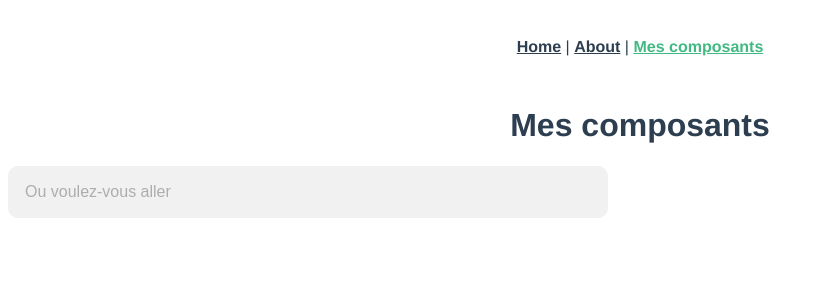
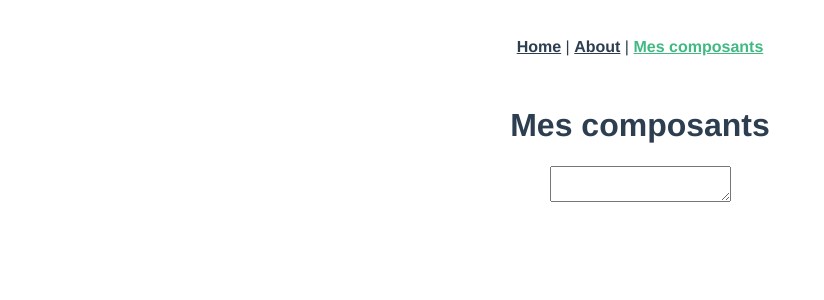
Before and after one commit to MaximHivin/Apotheose-Ojapon, a Vue app: page /composant in a window 1280 px wide. Shown: the top 300 px of the page, without its empty margins (0-824 px from the left). Built offline with nearby package versions, Linux system fonts and the light colour scheme.

Commit message:
Changement de classe container_seachbar

```diff
--- a/src/components/formulaire/InputSearch.vue
+++ b/src/components/formulaire/InputSearch.vue
@@ -1,5 +1,5 @@
 <template>
-  <div class="searchbar">
+  <div class="container_searchbar">
       <input type="text" name="searchbar" id="searchbar" placeholder="Ou voulez-vous aller" class="searchbar">
   </div>
 </template>
--- /dev/null
+++ b/src/components/formulaire/Textarea.vue
@@ -0,0 +1,19 @@
+<template>
+
+<div class="textarea">
+    <textarea name="textarea" id="textarea" class="textarea"></textarea>
+</div>
+
+</template>
+
+<script>
+export default {
+
+}
+</script>
+
+<style>
+
+
+
+</style>
--- a/src/views/Composant.vue
+++ b/src/views/Composant.vue
@@ -1,14 +1,14 @@
 <template>
   <h1>Mes composants</h1>
-  <InputSearch />
+  <Textarea />
 </template>
 
 <script>
-import InputSearch from '@/components/formulaire/InputSearch.vue'
+import Textarea from '../components/formulaire/Textarea.vue'
 export default {
   name: 'Composant',
   components: {
-    InputSearch
+    Textarea
   }
 }
 </script>
```
